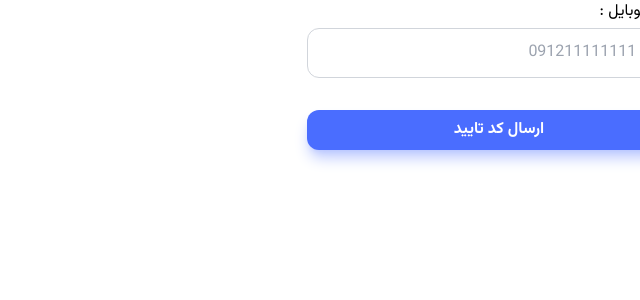
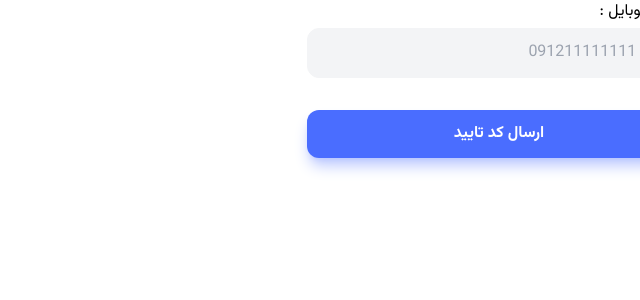
Before and after one commit to MahdiRahmany/Freelancer-App, a React (Vite) app: page /auth in a window 1280 px wide. Shown: the top 300 px of the page, without its empty margins (640-1280 px from the left). Built offline with nearby package versions, Linux system fonts and the light colour scheme.

Commit message:
edit styling otp form

```diff
--- a/src/features/authentication/SendOTPForm.jsx
+++ b/src/features/authentication/SendOTPForm.jsx
@@ -15,13 +15,11 @@
             onChange={(e) => setPhoneNumber(e.target.value)}
             id="phoneNumber"
             placeholder="مثال: 091211111111"
-            className="w-full py-3 px-4 rounded-xl text-secondary-900 border border-gray-300 hover:border-primary-500 focus:border-primary-500 focus:bg-white transition-all duration-300 ease-out focus:shadow-lg focus:shadow-primary-200"
+            className="textField__input"
             type="text"
           />
         </div>
-        <button className="py-2 px-4 font-bold bg-primary-900 text-white w-full rounded-xl transition-all duration-300 hover:bg-primary-800 shadow-lg shadow-primary-300">
-          ارسال کد تایید
-        </button>
+        <button className="btn btn--primary w-full">ارسال کد تایید</button>
       </form>
     </div>
   );
```
